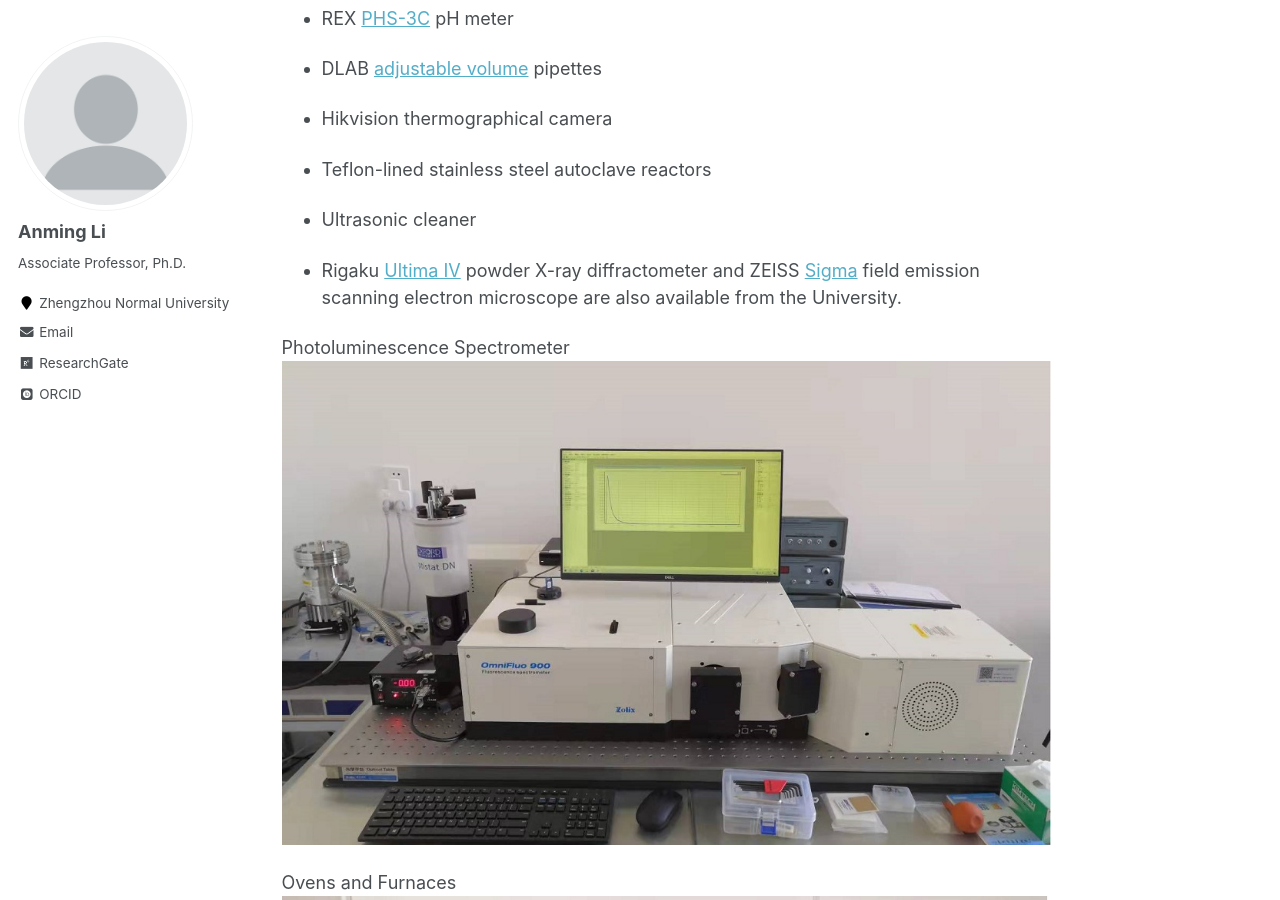
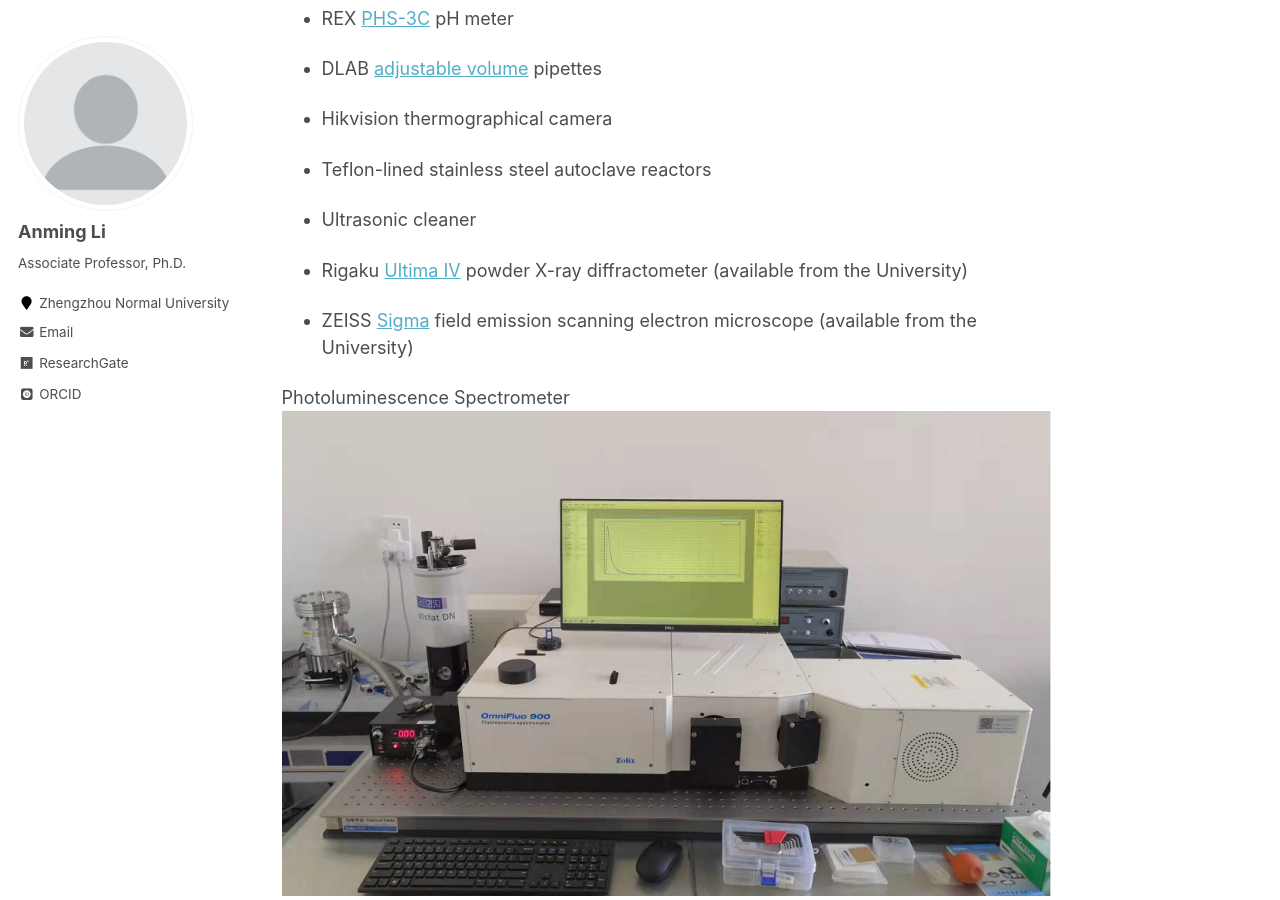
Before and after one commit to ucnclab/ucnclab.github.io, a Jekyll site: the page built from _pages/about.md, in a window 1280 px wide and 900 px high, scrolled down 1278 px. Built offline with Jekyll 4.4.1, drawn with Linux system fonts in a browser that asks for light colours; some web fonts are replaced; comment, search, counter and statistics services are not loaded.

Commit message:
Update about.md

```diff
--- a/_pages/about.md
+++ b/_pages/about.md
@@ -52,7 +52,9 @@
 
 * Ultrasonic cleaner
 
-* Rigaku [Ultima IV](https://www.rigaku.com/products/xrd/ultima) powder X-ray diffractometer and ZEISS [Sigma](https://www.zeiss.com/microscopy/int/products/scanning-electron-microscopes/sigma.html) field emission scanning electron microscope are also available from the University.
+* Rigaku [Ultima IV](https://www.rigaku.com/products/xrd/ultima) powder X-ray diffractometer (available from the University)
+
+* ZEISS [Sigma](https://www.zeiss.com/microscopy/int/products/scanning-electron-microscopes/sigma.html) field emission scanning electron microscope (available from the University)
 
 Photoluminescence Spectrometer
 ![Spectrometer](/images/spectrometer.jpg)
```
